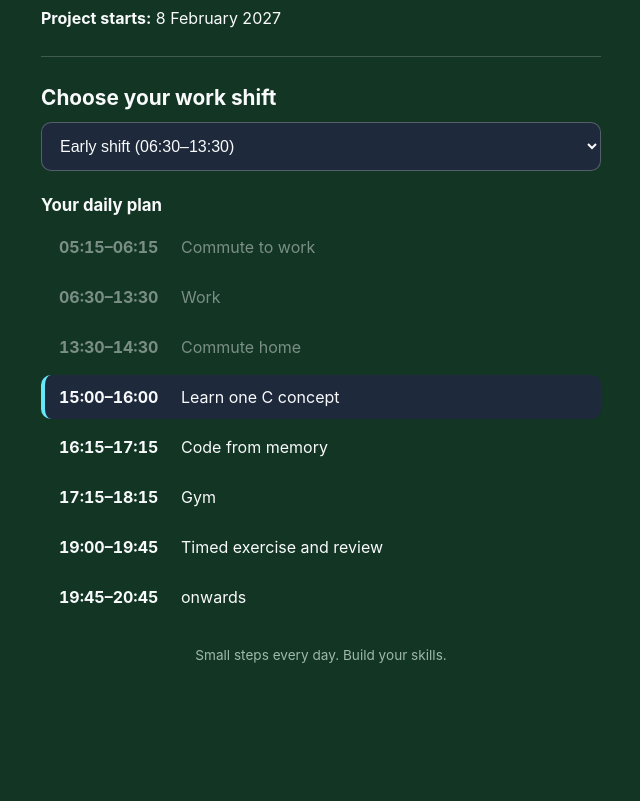
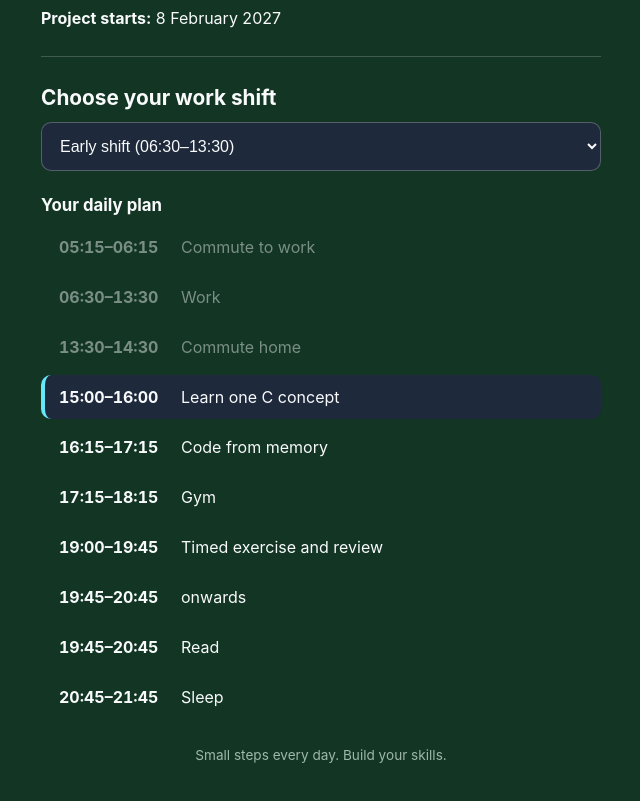
Before and after one commit to sobieski1629/my-schedule, a plain HTML site: page index.html in a window 1280 px wide. Shown: the part 223-1024 px from the top of the page, without its empty margins (319-959 px from the left). Before the commit the page ends 931 px from the top, so only its background shows below. Drawn offline with Linux system fonts and the light colour scheme.

Commit message:
Add additional activities to the schedule

```diff
--- a/index.html
+++ b/index.html
@@ -71,7 +71,9 @@ const SCHEDULES = {
     ["16:15–17:15","Code from memory"],
     ["17:15–18:15","Gym"],
     ["19:00–19:45","Timed exercise and review"],
-    ["19:45–20:45","onwards"]
+    ["19:45–20:45","onwards"],
+    ["19:45–20:45","Read"],
+    ["20:45–21:45","Sleep"]
   ],
   "Midshift (09:00–17:00)": [
     ["07:30–08:00","Review C"],
```
